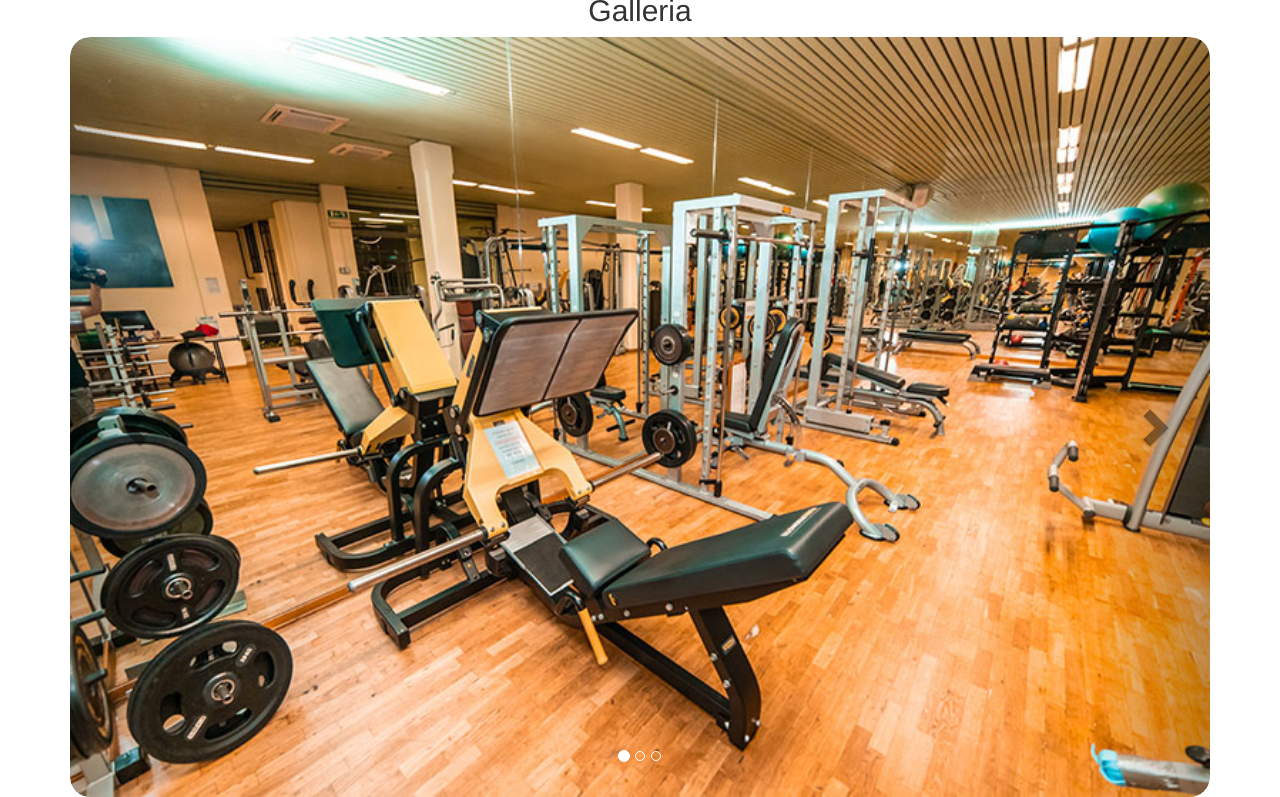
After one commit to Paneddo/PalestraBella, a PHP site: page /recensioni.html in a window 1280 px wide. The commit adds this page. Shown: the part 289-1086 px from the top of the page. Run offline with PHP 8.4, Linux system fonts and the light colour scheme.

Commit message:
aggiunti file

```diff
--- a/login.php
+++ b/login.php
@@ -11,6 +11,7 @@ function test_input($data)
 
 $login_error = '';
 $username = '';
+$email = '';
 
 if ($_SERVER['REQUEST_METHOD'] === 'POST') {
     include "conn.php";
--- /dev/null
+++ b/recensioni.html
@@ -0,0 +1,128 @@
+<!DOCTYPE html>
+<html lang="en">
+<head>
+  <title>Bootstrap Example</title>
+  <meta charset="utf-8">
+  <meta name="viewport" content="width=device-width, initial-scale=1">
+  <link rel="stylesheet" href="https://maxcdn.bootstrapcdn.com/bootstrap/3.4.1/css/bootstrap.min.css">
+  <script src="https://ajax.googleapis.com/ajax/libs/jquery/3.7.1/jquery.min.js"></script>
+  <script src="https://maxcdn.bootstrapcdn.com/bootstrap/3.4.1/js/bootstrap.min.js"></script>
+  <style>
+    .container {
+        text-align: center; /* Centra il contenuto all'interno del container */
+    }
+    .carousel {
+        margin: auto; /* Centra il carousel */
+        border-radius: 20px;
+        box-shadow: none; /* Rimuove il box-shadow */
+        overflow: hidden; /* Nasconde eventuali contenuti che fuoriescono dai limiti del carousel */
+    }
+    .carousel-inner {
+        border-radius: 20px;
+    }
+    .carousel-inner img {
+        width: 100%; /* Rendi le immagini del carousel larghe al 100% */
+        height: auto; /* Imposta l'altezza delle immagini in base alla larghezza mantenendo le proporzioni */
+        border-radius: 20px;
+        object-fit: cover; /* Fai in modo che le immagini coprano completamente l'area del carousel */
+    }
+    .carousel, .carousel-inner, .carousel-inner img {
+        border-radius: 20px; /* Aggiunge il bordo arrotondato ai pulsanti di scorrimento */
+        border: none; /* Rimuove il bordo grigio */
+    }
+    .carousel-control {
+        width: 10%; /* Imposta la larghezza dei pulsanti */
+        height: 100%; /* Imposta l'altezza dei pulsanti uguale all'altezza del carousel */
+        background: none; /* Imposta lo sfondo trasparente */
+        border: none; /* Rimuove il bordo */
+    }
+    .carousel-control .glyphicon-chevron-left, .carousel-control .glyphicon-chevron-right {
+        font-size: 2em; /* Imposta la dimensione dell'icona */
+        color: #000; /* Imposta il colore dell'icona */
+    }
+    .carousel-sm {
+        width: 300px; /* Fissa la larghezza del carousel */
+        height: 200px; /* Fissa l'altezza del carousel */
+    }
+    .carousel-sm .carousel-control {
+        width: 15%; /* Imposta la larghezza dei pulsanti */
+    }
+    .carousel-sm .carousel-control .glyphicon-chevron-left, .carousel-sm .carousel-control .glyphicon-chevron-right {
+        font-size: 1em; /* Imposta la dimensione dell'icona */
+    }
+  </style>
+</head>
+<body>
+
+<div class="container">
+  <h2>Recensioni</h2>
+  <div id="myCarousel2" class="carousel carousel-sm slide" data-ride="carousel">
+    <!-- Indicators -->
+    <ol class="carousel-indicators">
+      <li data-target="#myCarousel2" data-slide-to="0" class="active"></li>
+      <li data-target="#myCarousel2" data-slide-to="1"></li>
+      <li data-target="#myCarousel2" data-slide-to="2"></li>
+    </ol>
+
+    <!-- Wrapper for slides -->
+    <div class="carousel-inner">
+      <div class="item active">
+        <img src="immagine3.jpg" alt="Paris">
+      </div>
+      <div class="item">
+        <img src="immagine4.jpg" alt="London">
+      </div>
+      <div class="item">
+        <img src="immagine5.jpg" alt="Tokyo">
+      </div>
+    </div>
+
+    <!-- Left and right controls -->
+    <a class="left carousel-control" href="#myCarousel2" data-slide="prev">
+      <span class="glyphicon glyphicon-chevron-left"></span>
+      <span class="sr-only">Previous</span>
+    </a>
+    <a class="right carousel-control" href="#myCarousel2" data-slide="next">
+      <span class="glyphicon glyphicon-chevron-right"></span>
+      <span class="sr-only">Next</span>
+    </a>
+  </div>
+</div>
+
+<div class="container">
+  <h2>Galleria</h2>
+  <div id="myCarousel" class="carousel slide" data-ride="carousel">
+    <!-- Indicators -->
+    <ol class="carousel-indicators">
+      <li data-target="#myCarousel" data-slide-to="0" class="active"></li>
+      <li data-target="#myCarousel" data-slide-to="1"></li>
+      <li data-target="#myCarousel" data-slide-to="2"></li>
+    </ol>
+
+    <!-- Wrapper for slides -->
+    <div class="carousel-inner">
+      <div class="item active">
+        <img src="immagine.jpg" alt="Los Angeles">
+      </div>
+      <div class="item">
+        <img src="immagine1.jpg" alt="Chicago">
+      </div>
+      <div class="item">
+        <img src="immagine2.jpg" alt="New york">
+      </div>
+    </div>
+
+    <!-- Left and right controls -->
+    <a class="left carousel-control" href="#myCarousel" data-slide="prev">
+      <span class="glyphicon glyphicon-chevron-left"></span>
+      <span class="sr-only">Previous</span>
+    </a>
+    <a class="right carousel-control" href="#myCarousel" data-slide="next">
+      <span class="glyphicon glyphicon-chevron-right"></span>
+      <span class="sr-only">Next</span>
+    </a>
+  </div>
+</div>
+
+</body>
+</html>
```
Also changed, not shown: corsi_personali.php (added, +28 -0 lines), home.php (added, +71 -0 lines), informazioni_personali.php (added, +53 -0 lines), recuperaPassword.php (added, +29 -0 lines), style.css (added, +13 -0 lines), immagine.jpg (added), immagine1.jpg (added), immagine2.jpg (added).
